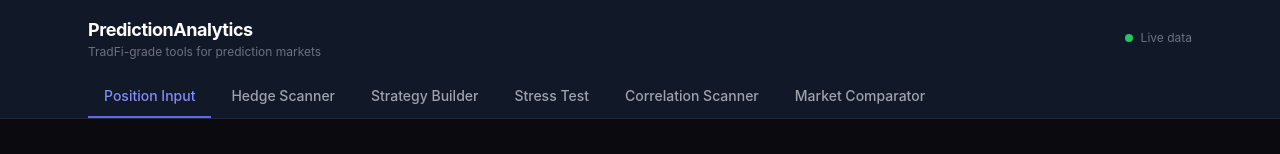
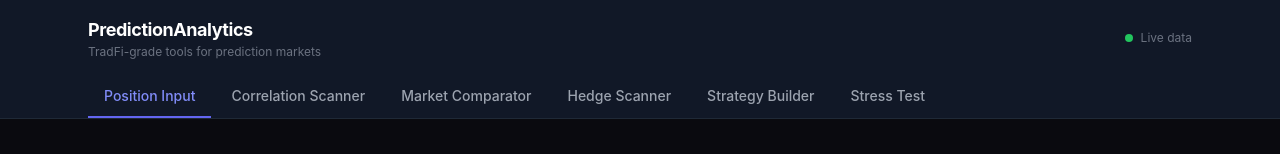
Before and after one commit to yifrankliu/PolyHedge_Yhacks26, a React (Create React App) app in the folder frontend/: page / in a window 1280 px wide. Shown: the top 154 px of the page. Built offline with nearby package versions, Linux system fonts and the light colour scheme; no server answers.

Commit message:
fix: restore logical tab order left to right through pipeline

```diff
--- a/frontend/src/App.tsx
+++ b/frontend/src/App.tsx
@@ -9,11 +9,11 @@ import StressTestDashboard from './components/StressTestDashboard';
 
 const TABS: { id: string; label: string; disabled?: boolean }[] = [
   { id: 'portfolio', label: 'Position Input' },
+  { id: 'scanner', label: 'Correlation Scanner' },
+  { id: 'compare', label: 'Market Comparator' },
   { id: 'hedge', label: 'Hedge Scanner' },
   { id: 'strategy', label: 'Strategy Builder' },
   { id: 'stress', label: 'Stress Test' },
-  { id: 'scanner', label: 'Correlation Scanner' },
-  { id: 'compare', label: 'Market Comparator' },
 ];
 
 
```
